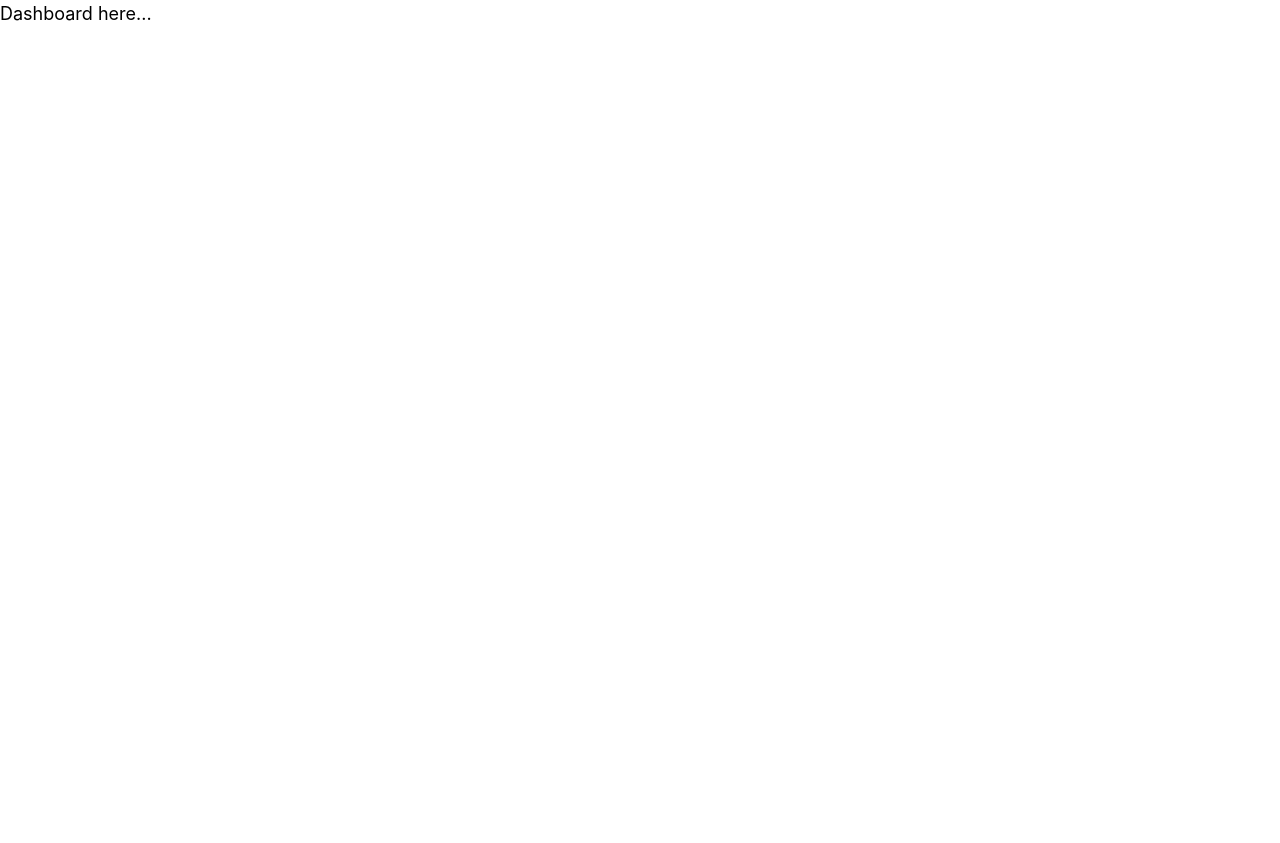
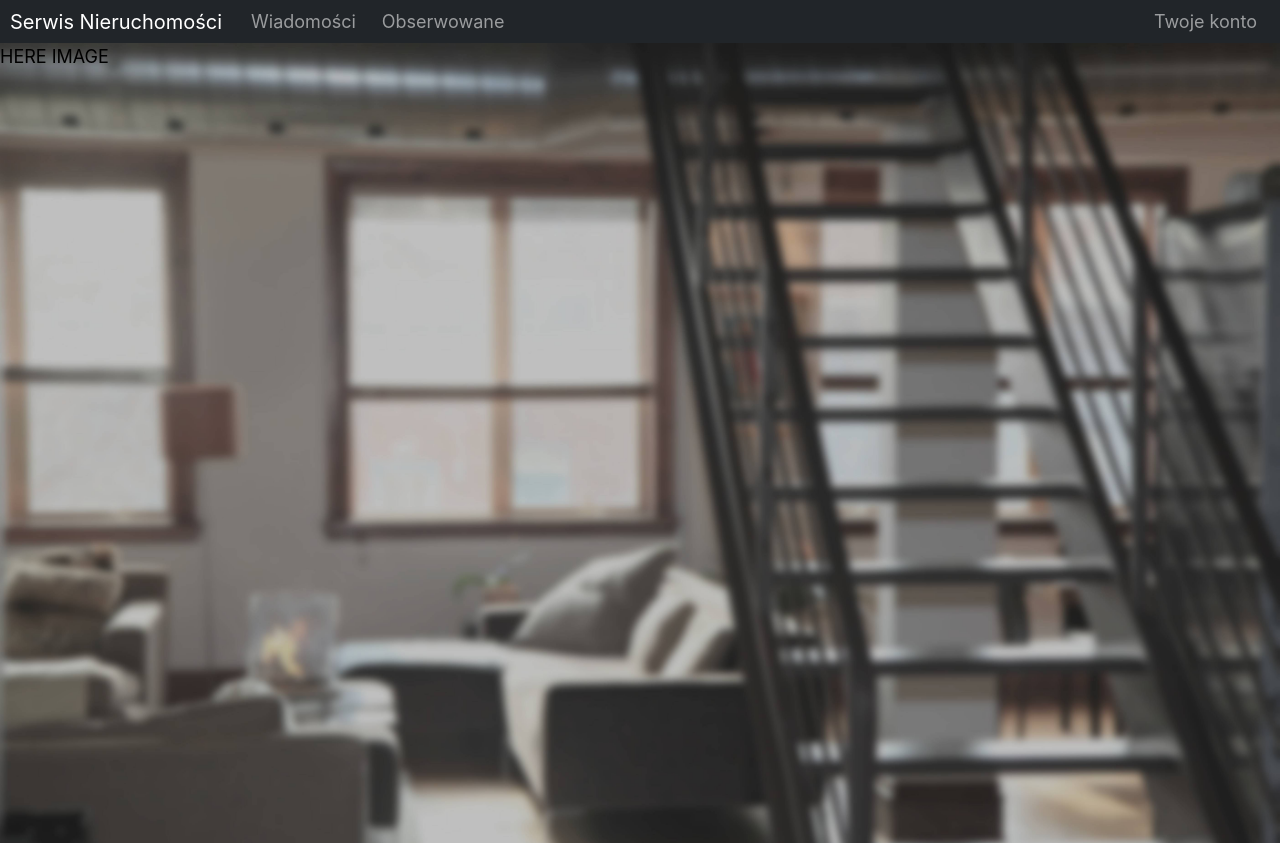
Before and after one commit to KrystianJanas/engineering-work, a Next.js app: page / in a window 1280 px wide. Before the commit the page ends 800 px from the top, so only its background shows below. Built offline with nearby package versions, Linux system fonts and the light colour scheme.

Commit message:
Header component (#3)
* layout component

* header component

```diff
--- /dev/null
+++ b/modules/header/components/header.tsx
@@ -0,0 +1,45 @@
+import { Nav, Navbar } from 'react-bootstrap';
+
+import styled from '@emotion/styled';
+import Link from 'next/link';
+
+const StyledNavbar = styled(Navbar)`
+  padding: 0 10px;
+`;
+
+const StyledNavLink = styled(Nav.Link)`
+  @media (min-width: 992px) {
+    margin: 0 5px;
+  }
+
+  &:hover {
+    color: white;
+  }
+`;
+
+export const Header = () => {
+  return (
+    <StyledNavbar collapseOnSelect expand="lg" bg="dark" variant="dark">
+      <Link href="/" passHref>
+        <Navbar.Brand>Serwis Nieruchomości</Navbar.Brand>
+      </Link>
+      <Navbar.Toggle aria-controls="responsive-navbar-nav" />
+      <Navbar.Collapse id="responsive-navbar-nav">
+        <Nav className="me-auto">
+          <Link href="/messages" passHref>
+            <StyledNavLink>Wiadomości</StyledNavLink>
+          </Link>
+          <Link href="/watched" passHref>
+            <StyledNavLink>Obserwowane</StyledNavLink>
+          </Link>
+        </Nav>
+        <Nav>
+          <Link href="/account" passHref>
+            <StyledNavLink>Twoje konto</StyledNavLink>
+          </Link>
+        </Nav>
+      </Navbar.Collapse>
+    </StyledNavbar>
+  );
+};
+export default Header;
--- a/pages/_app.tsx
+++ b/pages/_app.tsx
@@ -1,8 +1,12 @@
 import { QueryClient, QueryClientProvider } from 'react-query';
+
+import 'bootstrap/dist/css/bootstrap.min.css';
 
 import type { AppProps } from 'next/app';
 
 import { GlobalStyles } from '~/styles';
+
+import { Header } from '../modules/header/components/header';
 
 const queryClient = new QueryClient({
   defaultOptions: {
@@ -16,6 +20,7 @@ const CustomApp = ({ Component, pageProps }: AppProps) => {
   return (
     <QueryClientProvider client={queryClient}>
       <GlobalStyles />
+      <Header />
       <Component {...pageProps} />
     </QueryClientProvider>
   );
--- /dev/null
+++ b/pages/account/index.tsx
@@ -0,0 +1,4 @@
+export const Account = () => {
+  return <div>Account here</div>;
+};
+export default Account;
--- a/pages/index.tsx
+++ b/pages/index.tsx
@@ -1,9 +1,20 @@
 import type { NextPage } from 'next';
 
-import * as React from 'react';
+import styled from '@emotion/styled';
+
+import { Layout } from '~/components/molecules/layout';
+
+const StyledLayout = styled(Layout)`
+  background: url('/dashboard.jpg');
+  -webkit-background-size: cover;
+  -moz-background-size: cover;
+  -o-background-size: cover;
+  background-size: cover;
+  height: 100vh;
+`;
 
 const Home: NextPage = () => {
-  return <div>Dashboard here...</div>;
+  return <StyledLayout>HERE IMAGE</StyledLayout>;
 };
 
 export default Home;
--- /dev/null
+++ b/pages/messages/index.tsx
@@ -0,0 +1,4 @@
+export const Messages = () => {
+  return <div>Messages here</div>;
+};
+export default Messages;
--- /dev/null
+++ b/pages/watched/index.tsx
@@ -0,0 +1,4 @@
+export const Watched = () => {
+  return <div>Watched here</div>;
+};
+export default Watched;
```
Also changed, not shown: public/dashboard.jpg (added).
